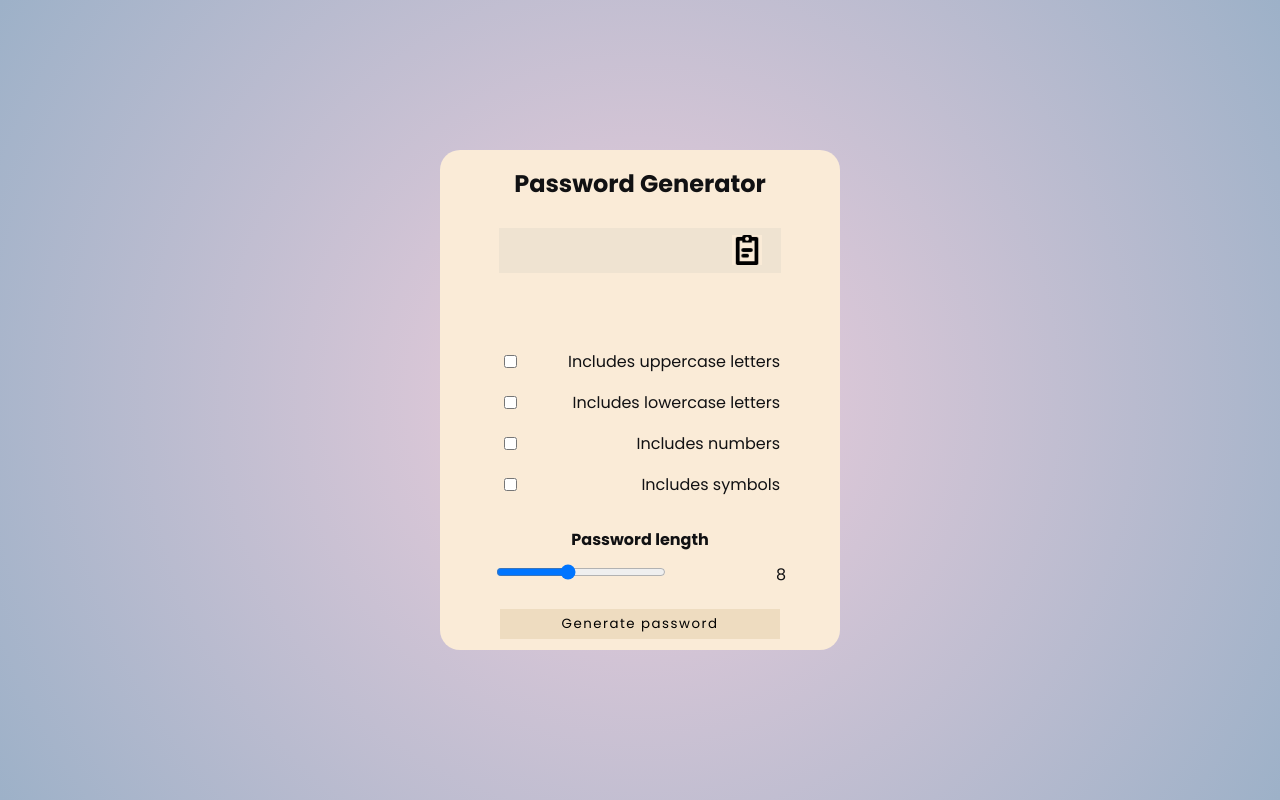
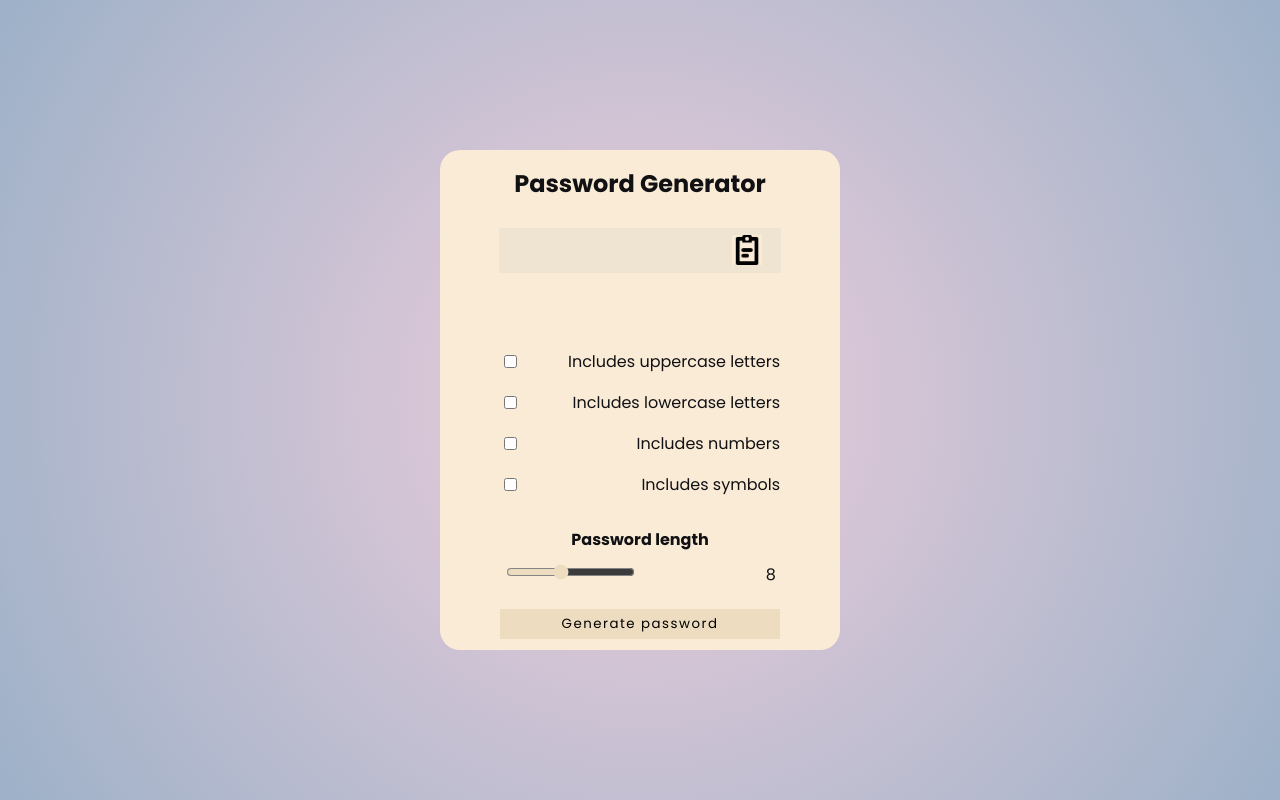
Before and after one commit to KirillMatviychuck/password-generator, a React (Create React App) app: page / in a window 1280 px wide. Built offline with nearby package versions, Linux system fonts and the light colour scheme.

Commit message:
added checkbox and range input styles

```diff
--- a/src/PasswordGenerator/OptionalSettings/OptionalSettings.module.scss
+++ b/src/PasswordGenerator/OptionalSettings/OptionalSettings.module.scss
@@ -8,3 +8,11 @@
     align-items: center;
     margin: 8px 0;
 }
+
+.optionCheckbox {
+    accent-color: #eedcc0;
+}
+
+//input[type="checkbox"] { /* change "blue" browser chrome to yellow */
+//    filter: invert(100%) hue-rotate(18deg) brightness(1.7);
+//}
--- a/src/PasswordGenerator/OptionalSettings/OptionalSettings.tsx
+++ b/src/PasswordGenerator/OptionalSettings/OptionalSettings.tsx
@@ -9,7 +9,7 @@ type OptionalSettingsPropsType = {
 
 const OptionalSettings: React.FC<OptionalSettingsPropsType> = ({title, status, changeStatusHandler}) => {
     return <div className={classNew.setting}>
-        <input type={'checkbox'}
+        <input className={classNew.optionCheckbox} type={'checkbox'}
                checked={status}
                onChange={changeStatusHandler}/>
         {title}
--- a/src/PasswordGenerator/PasswordGenerator.module.scss
+++ b/src/PasswordGenerator/PasswordGenerator.module.scss
@@ -74,14 +74,13 @@
 
       .inputArea {
         .rangeArea {
-        width: 170px;
+          accent-color: #eedcc0;
         }
       }
 
       .rangeValues {
+
       }
-
-
 
     }
   }
```
